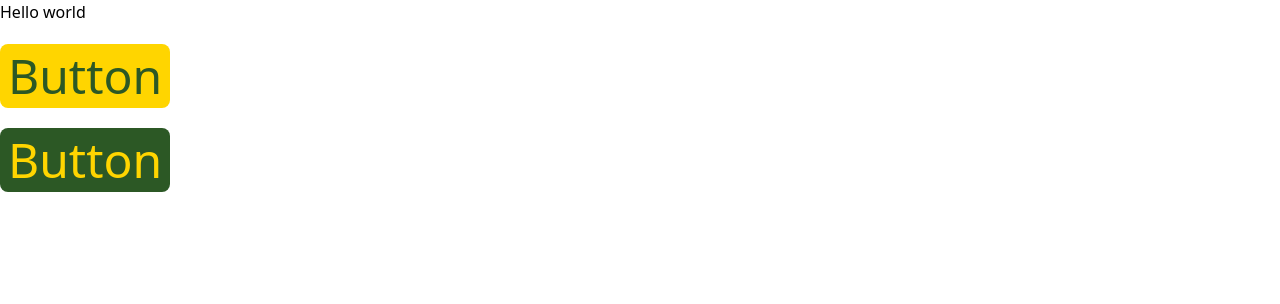
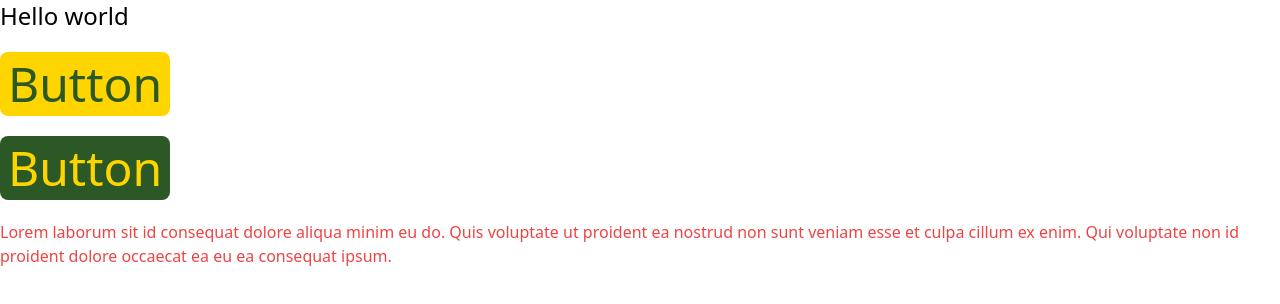
Before and after one commit to Coding-sauna-ry/website, a Gatsby site: page / in a window 1280 px wide. Built offline with nearby package versions, Linux system fonts and the light colour scheme; Gatsby itself is replaced by a stand-in of ours.

Commit message:
Created paragraph component

```diff
--- /dev/null
+++ b/src/atoms/Paragraph.tsx
@@ -0,0 +1,29 @@
+import * as React from "react";
+import { FC } from "react";
+import clsx from "clsx";
+
+type HeadingProps = {
+  color: "text-white" | "text-black";
+  size?: "small" | "medium" | "large";
+  className?: string;
+};
+
+const Paragraph: FC<HeadingProps> = ({
+  color,
+  children,
+  className,
+  size = "medium",
+}) => {
+  const colorClass = color;
+
+  let sizeClass;
+  if (size === "small") sizeClass = "text-md";
+  if (size === "medium") sizeClass = "text-xl";
+  if (size === "large") sizeClass = "text-3xl";
+
+  console.log("Size = " + sizeClass);
+
+  return <p className={clsx(colorClass, sizeClass, className)}>{children}</p>;
+};
+
+export default Paragraph;
--- a/src/pages/index.tsx
+++ b/src/pages/index.tsx
@@ -1,18 +1,25 @@
 import * as React from "react";
 import Button from "../atoms/Button";
 import Heading from "../atoms/Heading";
+import Paragraph from "../atoms/Paragraph";
 
 import "../global-styles.css";
 
 function Index() {
   return (
     <>
-      <Heading color="primary" size={2}>
+      <Heading color="primary" size="2">
         Hello world
       </Heading>
 
       <Button color="primary">Button</Button>
       <Button color="secondary">Button</Button>
+
+      <Paragraph color="text-black" size="small" className="text-red-500">
+        Lorem laborum sit id consequat dolore aliqua minim eu do. Quis voluptate
+        ut proident ea nostrud non sunt veniam esse et culpa cillum ex enim. Qui
+        voluptate non id proident dolore occaecat ea eu ea consequat ipsum.
+      </Paragraph>
     </>
   );
 }
```
